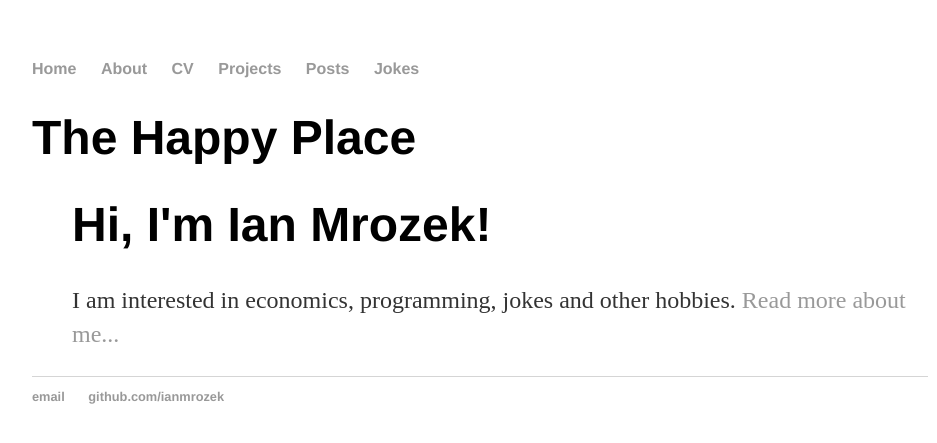
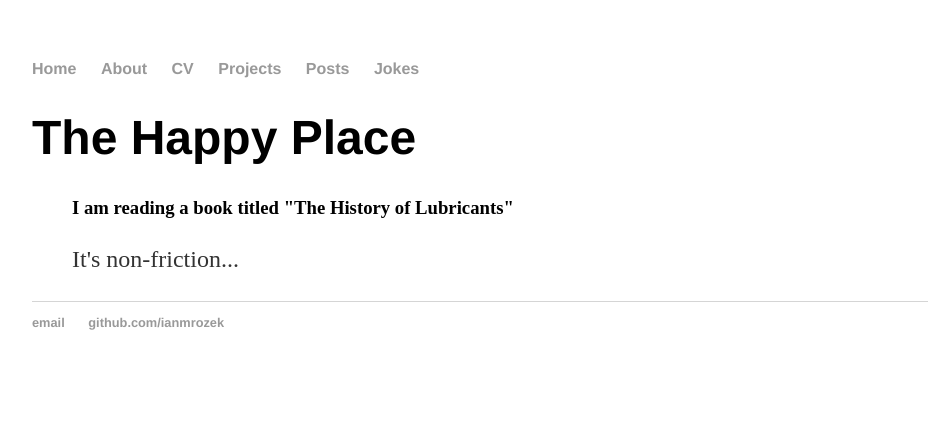
Before and after one commit to IanMrozek/ianmrozek.github.io, a Jekyll site: the page built from jokes/index.html, in a window 1280 px wide. Shown: the top 443 px of the page, without its empty margins (160-1097 px from the left). Built offline with Jekyll 4.4.1, drawn with Linux system fonts in a browser that asks for light colours.

Commit message:
new joke

```diff
--- a/jokes/index.html
+++ b/jokes/index.html
@@ -5,7 +5,7 @@ title: The Happy Place
 	<h1>{{ page.title }}</h1>
 	<ul class="jokes">
       <div class="blurb">
-        <h1>Hi, I'm Ian Mrozek!</h1>
-        <p>I am interested in economics, programming, jokes and other hobbies. </em><a href="/about">Read more about me...</a></p>
+        <h3>I am reading a book titled "The History of Lubricants"</h3>
+        <p>It's non-friction...</p>
     </div><!-- /.blurb -->
     </ul>
```
